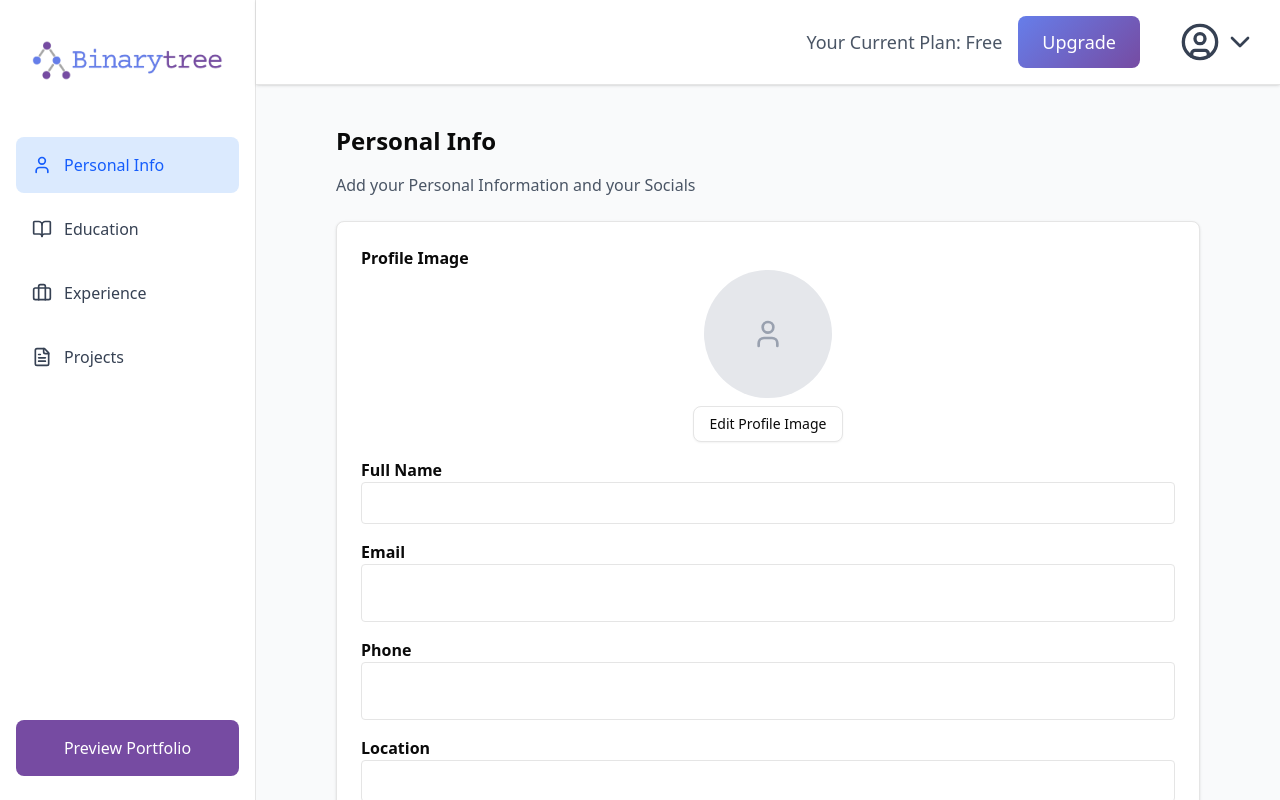
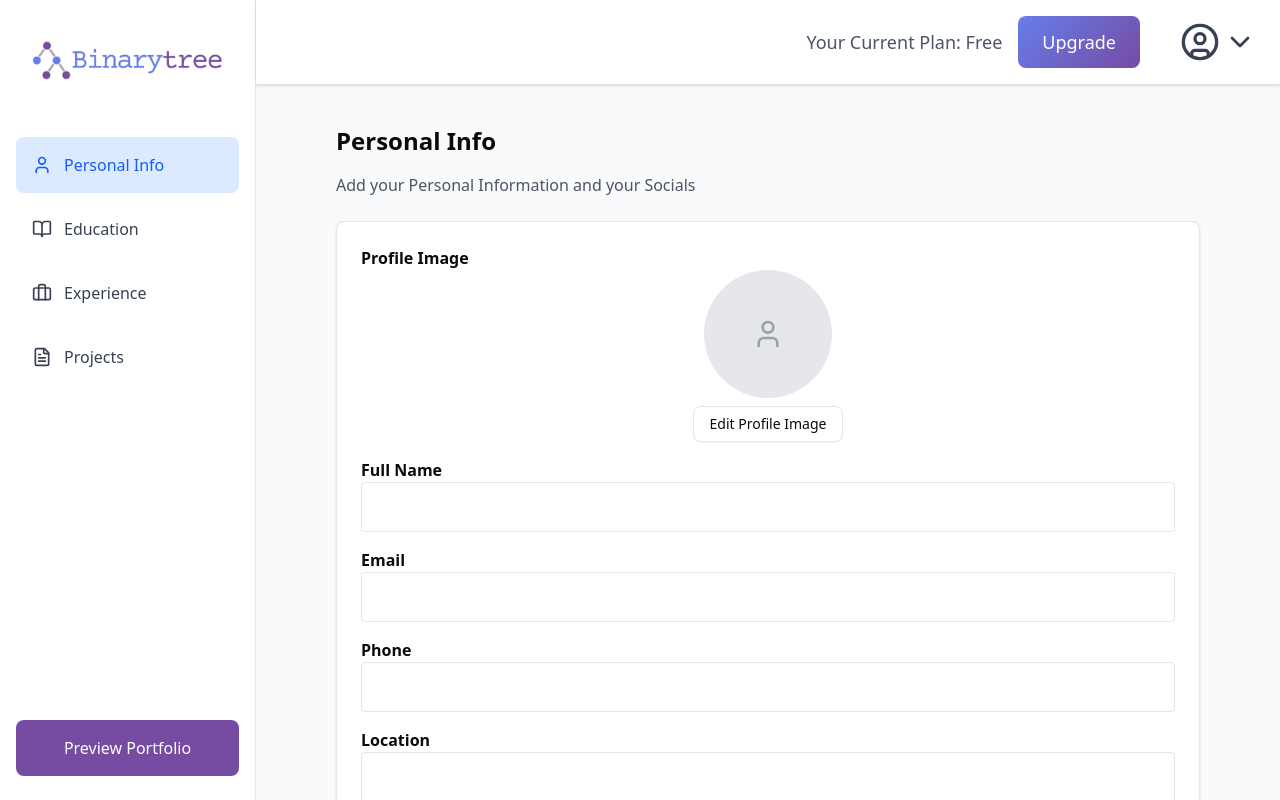
Before and after one commit to BinaryTree-WebBuilder/WebsiteBuilder, a Next.js app in the folder binarytree/: page /builder/sections/personalinfo in a window 1280 px wide. Built offline with nearby package versions, Linux system fonts and the light colour scheme; no server answers.

Commit message:
Update CSS again

```diff
--- a/binarytree/app/builder/components/EducationFormDialog.tsx
+++ b/binarytree/app/builder/components/EducationFormDialog.tsx
@@ -91,7 +91,7 @@ export function EducationFormDialog({
                     [field]: e.target.value,
                   }))
                 }
-                className="text-md w-full border px-4 py-2 rounded"
+                className="text-md w-full border p-3 rounded"
               />
             </div>
           ))}
--- a/binarytree/app/builder/sections/personalinfo/page.tsx
+++ b/binarytree/app/builder/sections/personalinfo/page.tsx
@@ -106,27 +106,27 @@ export default function PersonalInfoPage() {
         <div className="grid grid-cols-1 md:grid-cols-2 gap-4">
           <div>
             <label className="text-md font-bold" htmlFor="full_name">Full Name</label>
-            <input name="full_name" className="text-md w-full border p-2 rounded" value={formData.full_name} onChange={handleChange} required />
+            <input name="full_name" className="text-md w-full border p-3 rounded" value={formData.full_name} onChange={handleChange} required />
           </div>
           <div>
             <label className="text-md font-bold" htmlFor="email">Email</label>
-            <input name="email" className="text-md w-full border p-4 rounded" type="email" value={formData.email} onChange={handleChange} required />
+            <input name="email" className="text-md w-full border p-3 rounded" type="email" value={formData.email} onChange={handleChange} required />
           </div>
           <div>
             <label className="text-md font-bold" htmlFor="phone">Phone</label>
-            <input name="phone" className="text-md w-full border p-4 rounded" value={formData.phone} onChange={handleChange} />
+            <input name="phone" className="text-md w-full border p-3 rounded" value={formData.phone} onChange={handleChange} />
           </div>
           <div>
             <label className="text-md font-bold" htmlFor="location">Location</label>
-            <input name="location" className="text-md w-full border p-2 rounded" value={formData.location} onChange={handleChange} />
+            <input name="location" className="text-md w-full border p-3 rounded" value={formData.location} onChange={handleChange} />
           </div>
           <div>
             <label className="text-md font-bold" htmlFor="linkedin_url">LinkedIn</label>
-            <input name="linkedin_url" className="text-md w-full border p-2 rounded" value={formData.linkedin_url} onChange={handleChange} />
+            <input name="linkedin_url" className="text-md w-full border p-3 rounded" value={formData.linkedin_url} onChange={handleChange} />
           </div>
           <div>
             <label className="text-md font-bold" htmlFor="github_url">GitHub</label>
-            <input name="github_url" className="text-md w-full border p-2 rounded" value={formData.github_url} onChange={handleChange} />
+            <input name="github_url" className="text-md w-full border p-3 rounded" value={formData.github_url} onChange={handleChange} />
           </div>
         </div>
 
```
